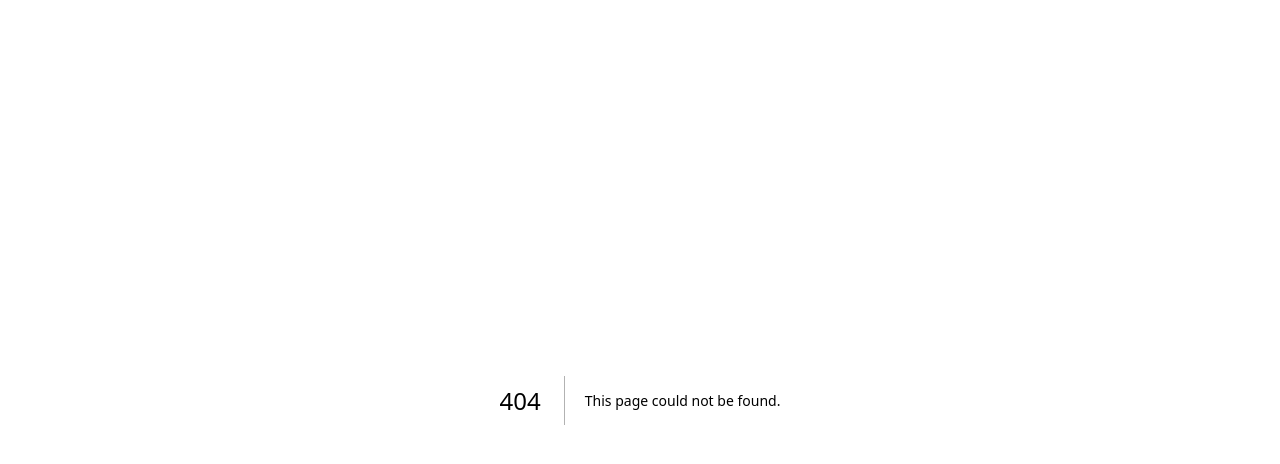
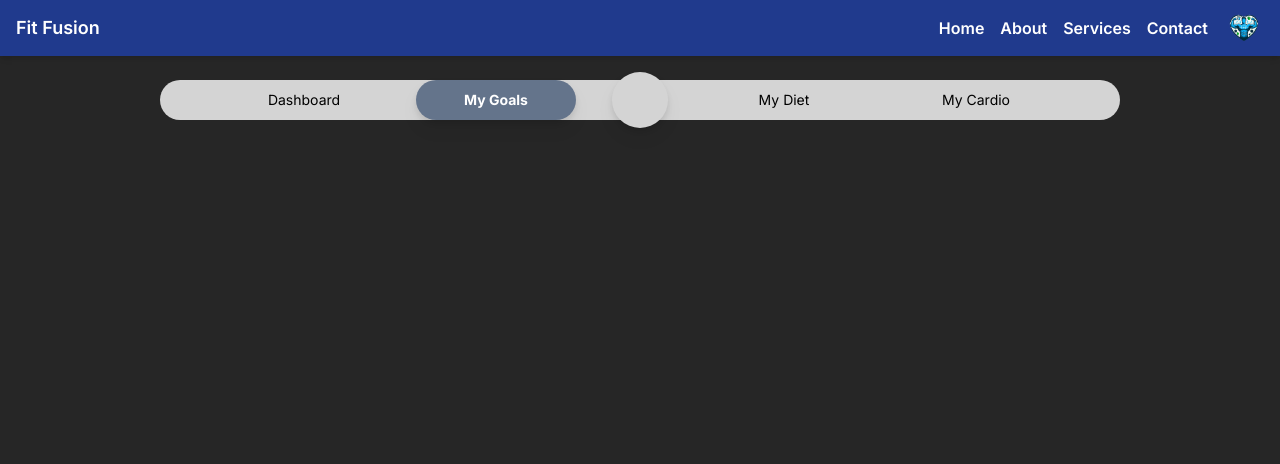
Before and after one commit to Syntax-Samurais/Website, a Next.js app: page /goals in a window 1280 px wide. Before the commit this address had no page. Shown: the top 464 px of the page. Built offline with nearby package versions, Linux system fonts and the light colour scheme; no server answers.

Commit message:
no issues

```diff
--- /dev/null
+++ b/src/app/goals/page.js
@@ -0,0 +1,29 @@
+import React, { useState, useEffect } from "react";
+import Header from "../_components/Header";
+import NavBar from "../_components/NavBar";
+
+export default function Goals() {
+  const [goals, setGoals] = useState([]);
+
+  useEffect(() => {
+    const fetchingData = async () => {
+      try {
+        const res = await fetch("/api/Goals");
+        const data = await res.json();
+        console.log("Fetched data: ", data);
+        setGoals(data);
+      } catch (error) {
+        console.error("Error fetching data:", error);
+      }
+    };
+
+    fetchingData();
+  }, []);
+
+  return (
+    <>
+      <Header />
+      <NavBar />
+    </>
+  );
+}
```
Also changed, not shown: src/app/goals/goals.css (added).
